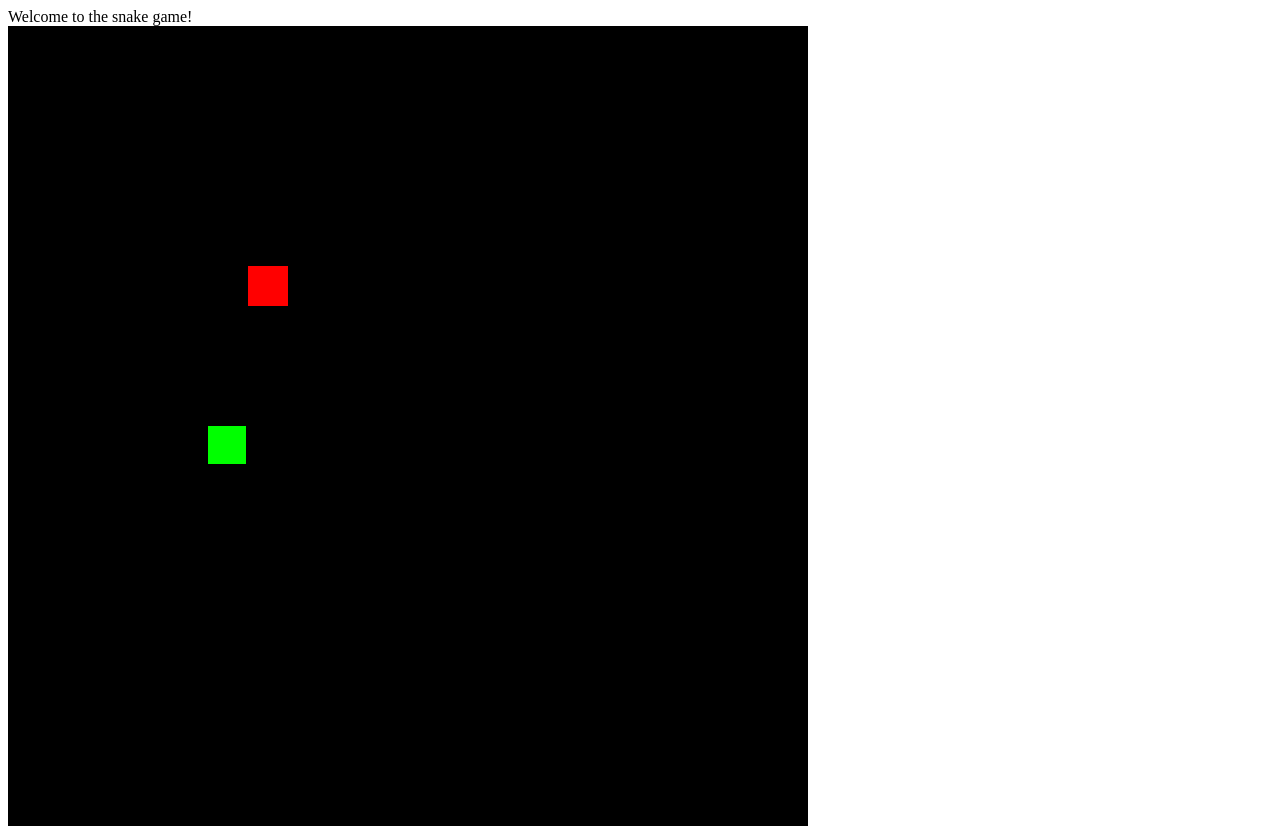
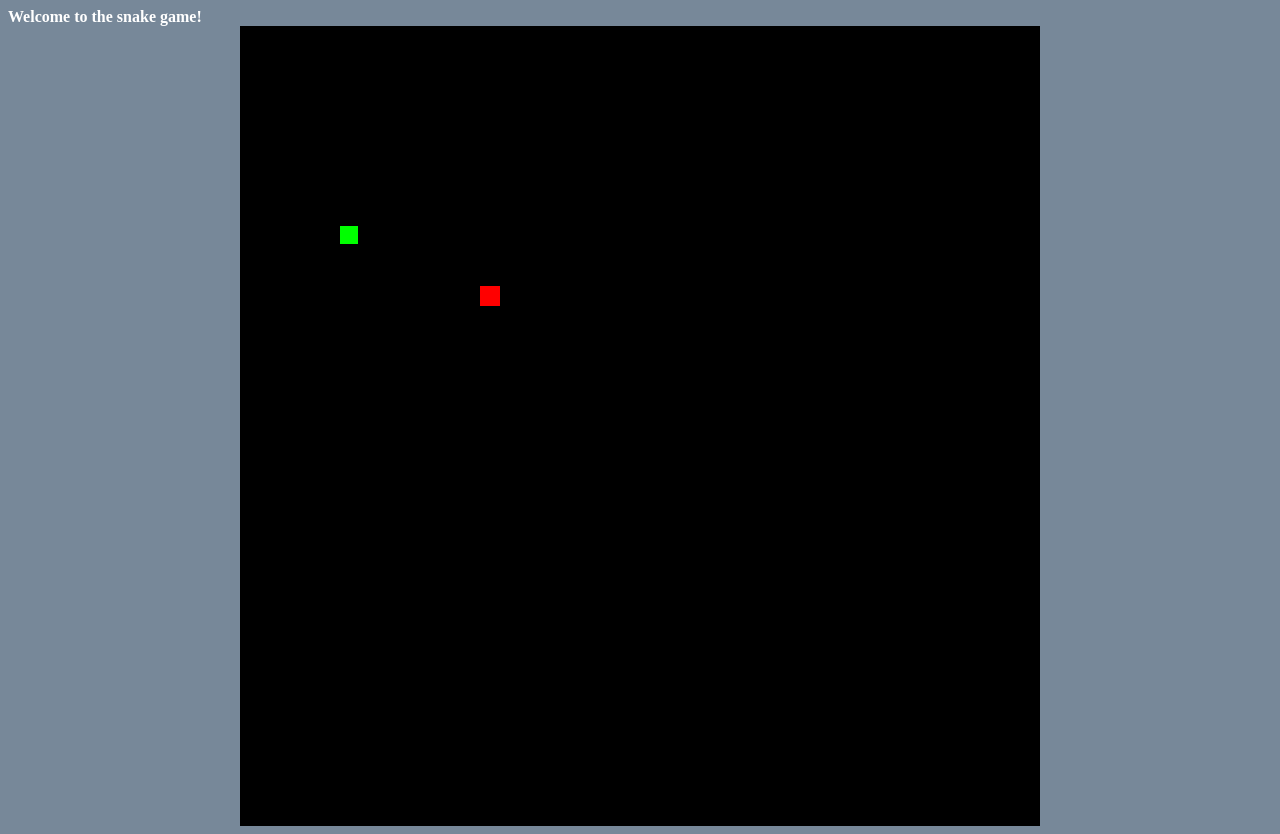
Before and after one commit to brunoaguiar/snake_game, a plain HTML site: page index.html in a window 1280 px wide. Drawn offline with Linux system fonts and the light colour scheme.

Commit message:
Small layout adjustments

```diff
--- a/index.html
+++ b/index.html
@@ -4,16 +4,19 @@
 <head>
     <meta charset="UTF-8">
     <title>Snake Game</title>
+    <link rel="stylesheet" href="main.css">
 </head>
 
 <body>
-    <span id="score" style="display: flex;">Score is 1</span>
+
+    <span id="score"></span>
     <canvas id="game_canvas" width="800" height="800"></canvas>
+
     <script>
+        let num_tiles = 40;
+
         let snake_pos;
         let snake_vel;
-        let num_tiles = 20;
-
         let trail;
         let snake_size;
 
@@ -102,7 +105,7 @@
             }
         }
 
-        function setMessage(message){
+        function setMessage(message) {
             messageSpan.innerHTML = message
         }
 
--- /dev/null
+++ b/main.css
@@ -0,0 +1,16 @@
+body {
+
+    background-color: lightslategrey;
+
+}
+
+span {
+    color: white;
+    font-weight: bold;
+}
+
+canvas {
+    display: block;
+    margin-left: auto;
+    margin-right: auto;
+}
```
